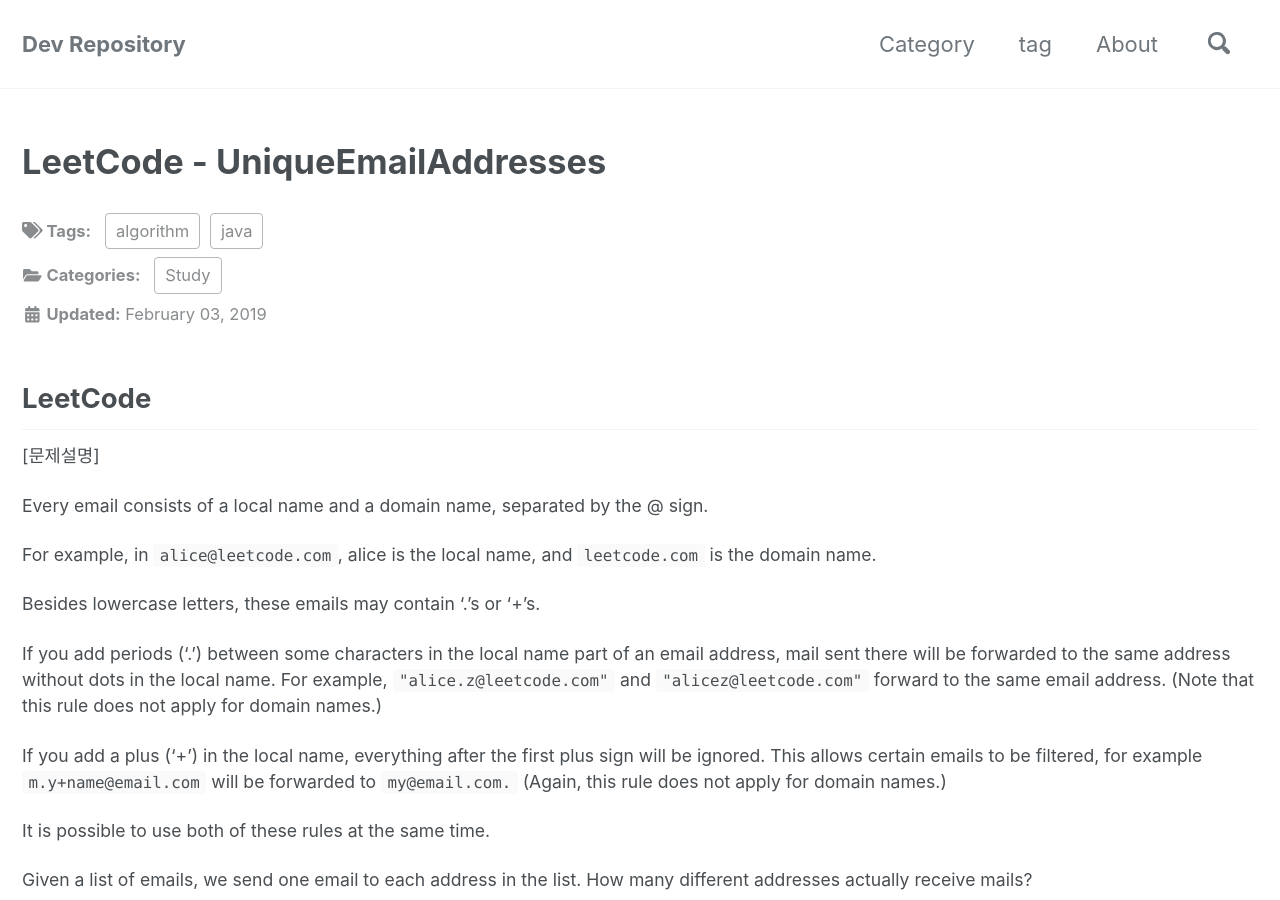
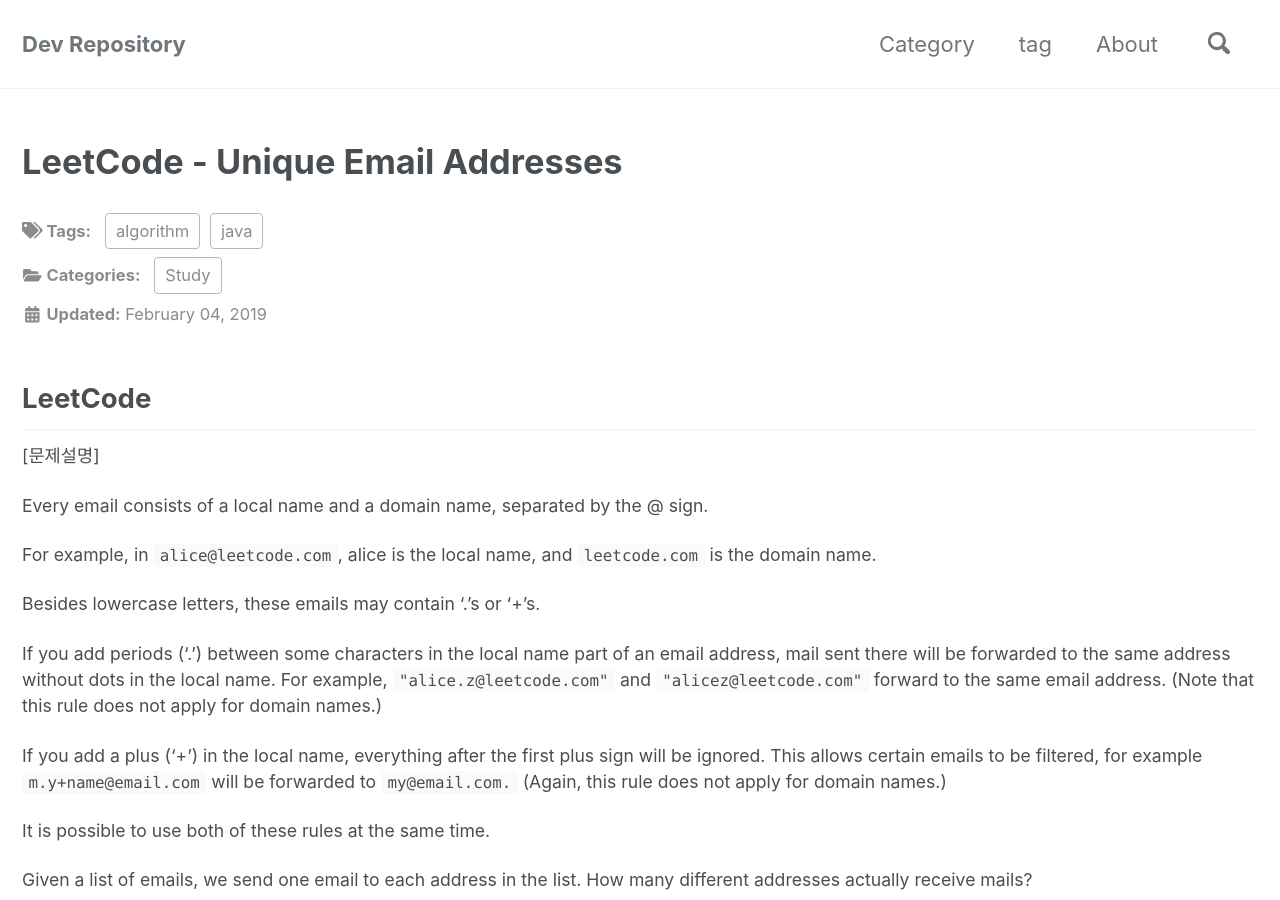
Before and after one commit to sksggg123/sksggg123.github.io, a Jekyll site: the page built from _posts/2019-02-04-Study_leetcode_UniqueEmailAddresses.md, in a window 1280 px wide and 900 px high. Built offline with Jekyll 4.4.1, drawn with Linux system fonts in a browser that asks for light colours; cached includes are drawn as plain includes; nearby versions of some CDN libraries; comment, search, counter and statistics services are not loaded; some of the changed text lies outside the part shown.

Commit message:
modify - LeetCode(date, title)

```diff
--- a/_posts/2019-02-04-Study_leetcode_UniqueEmailAddresses.md
+++ b/_posts/2019-02-04-Study_leetcode_UniqueEmailAddresses.md
@@ -1,8 +1,8 @@
 ---
 layout: customize-posts
-title: "LeetCode - UniqueEmailAddresses"
-date: 2019-02-03
-last_modified_at: 2019-02-03
+title: "LeetCode - Unique Email Addresses"
+date: 2019-02-04
+last_modified_at: 2019-02-04
 description: "코딩문제 알고리즘 leetCode UniqueEmailAddresses"
 header:
     teaser: /assets/images/blog/leetcode/LeetCode.png
```
